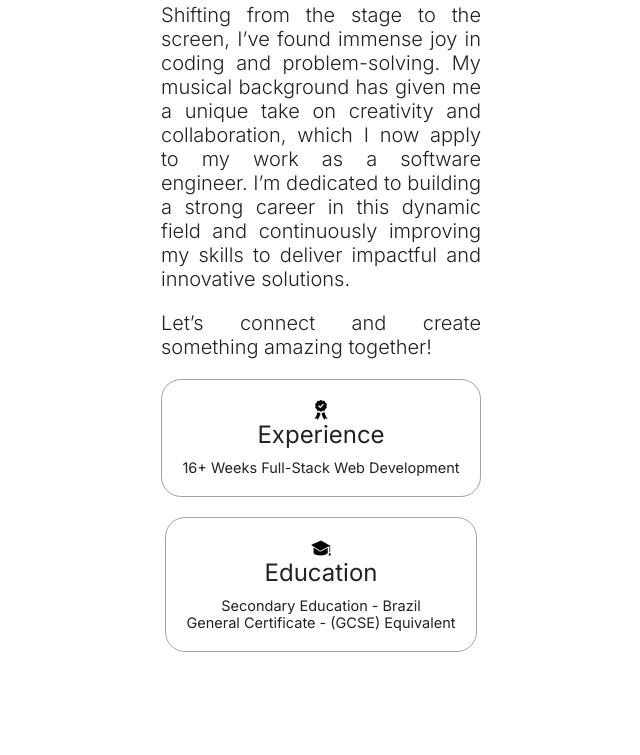
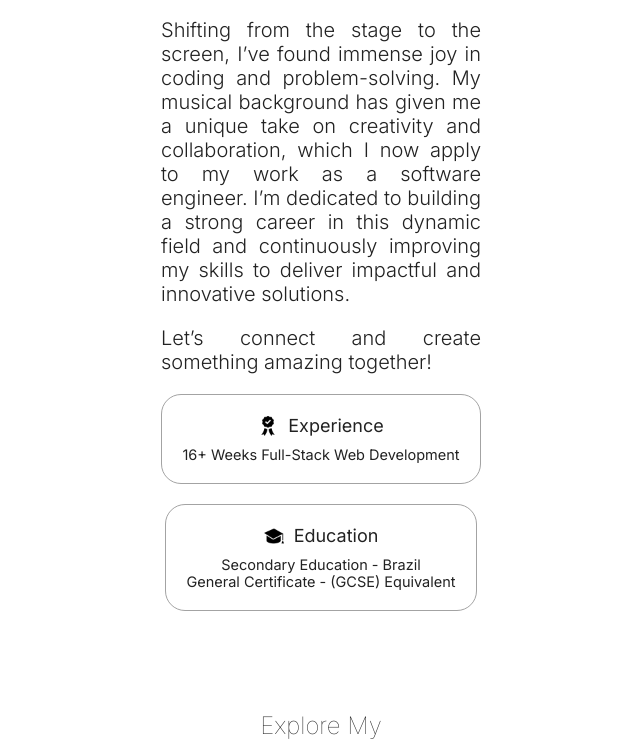
Before and after one commit to DavidAdam1323/portfolio-website-project, a React (Vite) app: page / in a window 1280 px wide. Shown: the part 1275-2030 px from the top of the page, without its empty margins (319-959 px from the left). Built offline with nearby package versions, Linux system fonts and the light colour scheme.

Commit message:
Style card titles and about section titles for improved alignment and font size

```diff
--- a/src/sections/About/About.jsx
+++ b/src/sections/About/About.jsx
@@ -37,15 +37,19 @@ function About() {
       </div>
       <div className={styles.cardSection}>
         <div className={styles.cardAbout}>
-          <img src={experienceIcon} alt="Experience Icon" />
-          <h3 className={styles.aboutTitle}>Experience</h3>
+          <div className={styles.cardTitleCERT}>
+            <img src={experienceIcon} alt="Experience Icon" />
+            <h3 className={styles.aboutTitle}>Experience</h3>
+          </div>
           <article className={styles.text}>
             16+ Weeks Full-Stack Web Development
           </article>
         </div>
         <div className={styles.cardAbout}>
-          <img src={educationIcon} alt="Education Icon" />
-          <h3 className={styles.aboutTitle}>Education</h3>
+          <div className={styles.cardTitleCERT}>
+            <img src={educationIcon} alt="Education Icon" />
+            <h3 className={styles.aboutTitle}>Education</h3>
+          </div>
           <article className={styles.text}>
             Secondary Education - Brazil <br />
             General Certificate - (GCSE) Equivalent
--- a/src/sections/About/AboutStyles.module.css
+++ b/src/sections/About/AboutStyles.module.css
@@ -4,6 +4,7 @@
   align-items: center;
 
   .subTitle {
+    margin-bottom: 15px;
     font-weight: 100;
   }
 
@@ -25,10 +26,6 @@
     border: rgb(163, 163, 163) 0.1rem solid;
   }
 
-  .aboutTitle {
-    margin-bottom: 10px;
-  }
-
   article {
     font-family: "Inter", sans-serif;
     font-size: 14.5px;
@@ -47,6 +44,18 @@
     text-align: justify;
   }
 
+  .cardTitleCERT {
+    display: flex;
+    justify-content: center;
+    align-items: center;
+    margin-bottom: 10px;
+    gap: 10px;
+  }
+
+  .aboutTitle {
+    font-size: 18px;
+  }
+
   img {
     width: 20px;
   }
```
